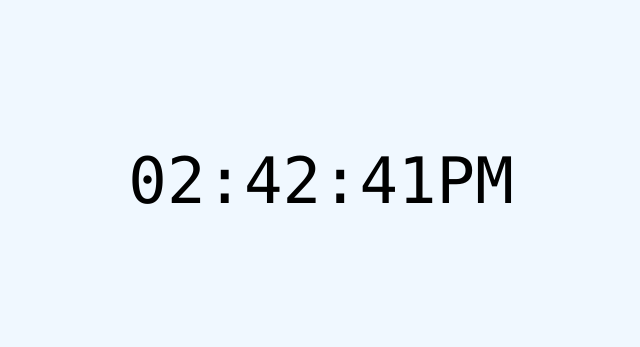
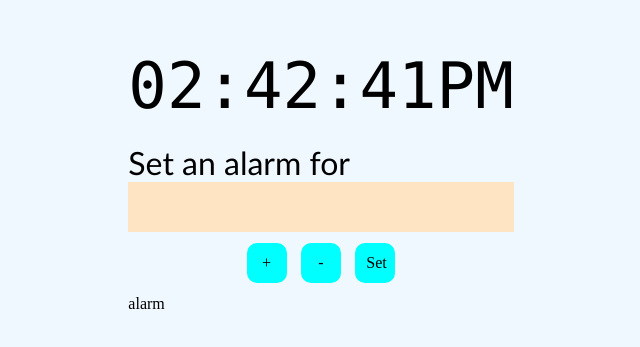
Before and after one commit to probablysamir/Alarm-Clock, a plain HTML site: page index.html in a window 1280 px wide. Shown: the part 219-566 px from the top of the page, without its empty margins (319-959 px from the left). Drawn offline with Linux system fonts and the light colour scheme.

Commit message:
initial commit

```diff
--- a/index.html
+++ b/index.html
@@ -15,10 +15,20 @@
 
 <body onload="updateTime(); setInterval('updateTime()', 1000 )">
     <section id="header">
+        <audio id="alarm" src="./audio/beep.mp3"></audio>
         <div class="container-time">
             <div class="current-time">
                 00:00:00XX
             </div>
+            <div class="alarm-time">
+                Set an alarm for <div class="alarm-display"></div>
+            </div>
+            <div class="alarm-buttons"><ul>
+                <li class="btn-alarm plus">+</li>
+                <li class="btn-alarm minus">-</li>
+                <li class="btn-alarm set">Set</li>
+            </ul></div>
+            <div id="alarm-button" style="cursor: pointer;">alarm</div>
         </div>
     </section>
 </body>
--- a/js/app.js
+++ b/js/app.js
@@ -12,3 +12,10 @@ function updateTime(){
     let currentTime = document.querySelector('.current-time');
     currentTime.innerText = cHour+":"+cMin+":"+cSec+ampm;
 }
+
+alarmButton = document.getElementById('alarm-button')
+alarmButton.addEventListener('click',function(){
+    var alarm = document.getElementById('alarm');
+    console.log(alarm);
+    alarm.play();
+})
--- a/styles/styles.css
+++ b/styles/styles.css
@@ -15,9 +15,40 @@ body{
 .container-time{
     display: flex;
     justify-content: center;
+    flex-direction: column;
 }
 
 .current-time{
     font-family:"consolas";
     font-size: 4rem;
 }
+
+.alarm-time{
+    margin: 5% 0 0 0;
+    font-size: 2rem;
+    font-family: 'Gill Sans', 'Gill Sans MT', Calibri, 'Trebuchet MS', sans-serif;
+}
+
+.alarm-display{
+    height: 50px;
+    background-color: bisque;
+}
+
+.alarm-buttons ul{
+    list-style: none;
+    display: flex;
+    flex-direction: row;
+    padding: 3%;
+    justify-content: center;
+    gap: 4%;
+}
+
+.btn-alarm{
+    padding: 3%;
+    height: 40px;
+    width: 40px;
+    text-align: center;
+    border-radius: 10px;
+    background-color: aqua;
+    cursor: pointer;
+}
```
Also changed, not shown: 1 other file.
